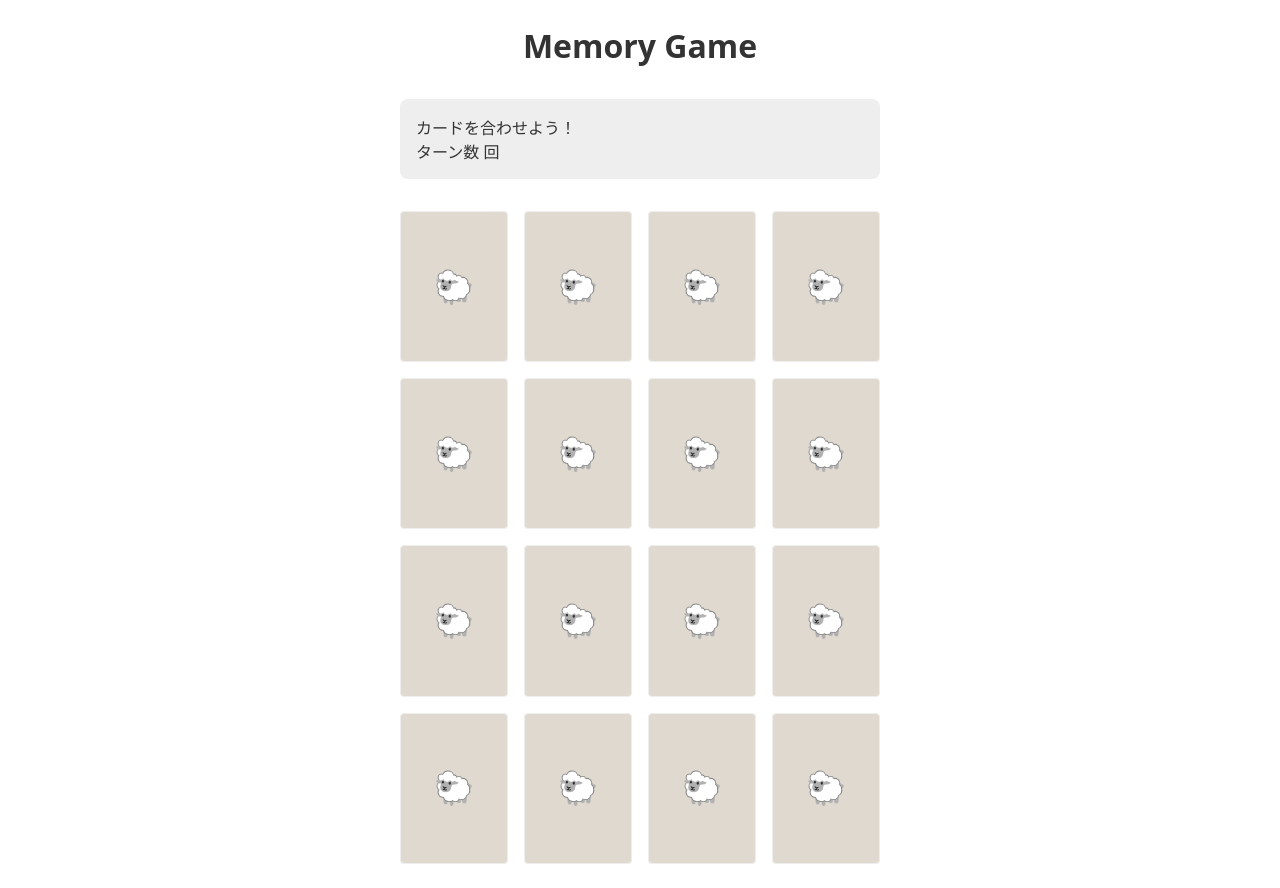
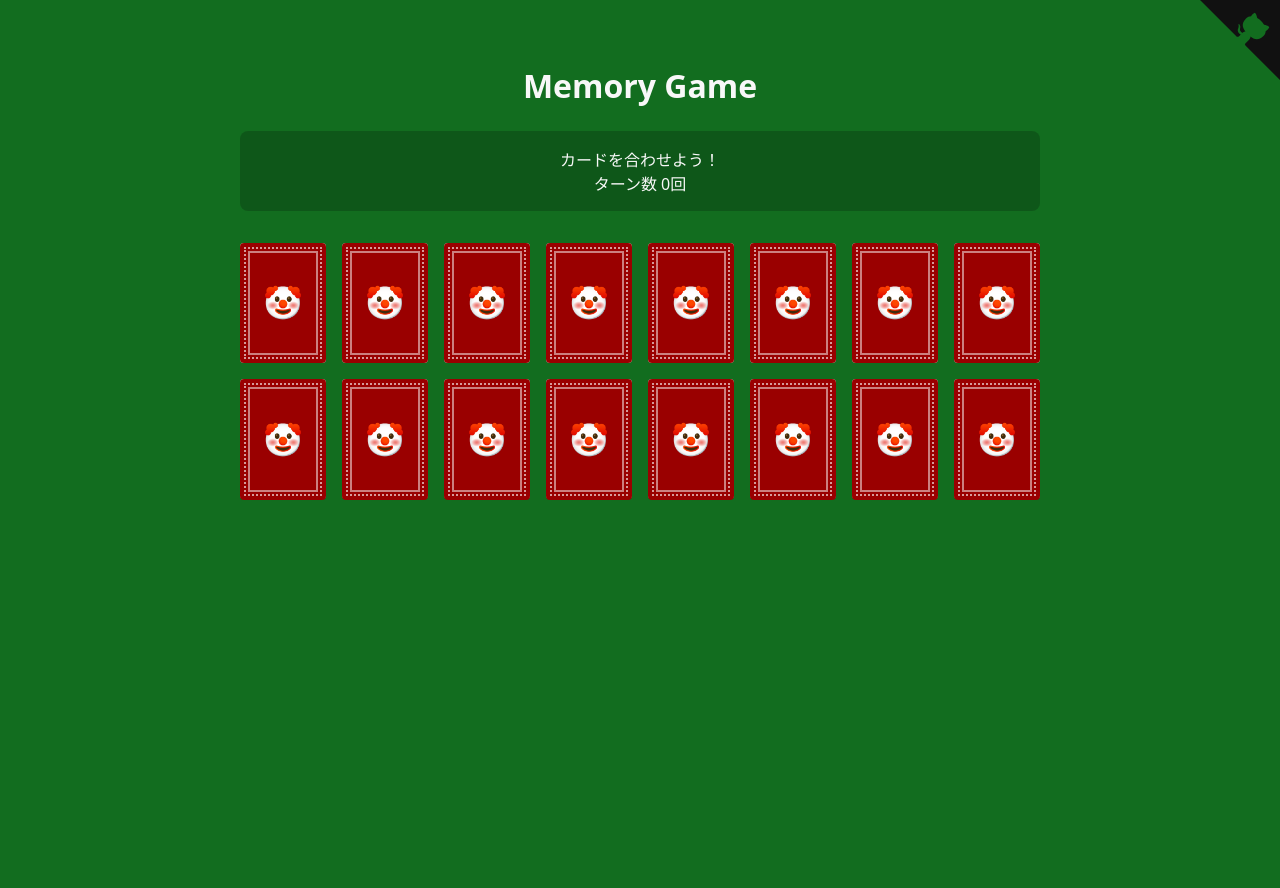
Before and after one commit to pss-aileen/practice-typescript-memory-game, a website built with Vite: page index.html in a window 1280 px wide. After the commit the page ends 800 px from the top, so only its background shows below. Built offline with nearby package versions, Linux system fonts and the light colour scheme; a web font is replaced by a local one.

Commit message:
:bee: fix: update UI #24 (#27)

```diff
--- a/index.html
+++ b/index.html
@@ -6,34 +6,71 @@
   <link rel="icon" type="image/svg+xml" href="/vite.svg" />
   <meta name="viewport" content="width=device-width, initial-scale=1.0" />
   <link rel="stylesheet" href="https://cdn.jsdelivr.net/npm/bootstrap-icons@1.11.3/font/bootstrap-icons.min.css">
-  <title>Vite + TS</title>
+  <title>Memory Game</title>
 </head>
 
 <body>
+
   <div class="wrapper">
     <h1>Memory Game</h1>
-    <!-- ツイッターに結果をシェアする機能も欲しい。何枚コースで、何ターンか -->
-    <!-- <form>
-      <label>
-        カードの枚数:
-        <input type="number" value="5">
-      </label>
-      <button>ゲームスタート</button>
-    </form> -->
 
     <div id="result">
       <div id="message">カードを合わせよう！</div>
       <dl>
         <dt>ターン数</dt>
-        <dd><span id="turn-count"></span>回</dd>
+        <dd><span id="turn-count">0</span>回</dd>
       </dl>
 
     </div>
 
     <div id="game">
     </div>
+  </div>
 
-  </div>
+  <a href="https://github.com/pss-aileen/practice-typescript-memory-game" class="github-corner"
+    aria-label="View source on GitHub"><svg width="80" height="80" viewBox="0 0 250 250"
+      style="fill:#111; color:#126d1f; position: absolute; top: 0; border: 0; right: 0;" aria-hidden="true">
+      <path d="M0,0 L115,115 L130,115 L142,142 L250,250 L250,0 Z" />
+      <path
+        d="M128.3,109.0 C113.8,99.7 119.0,89.6 119.0,89.6 C122.0,82.7 120.5,78.6 120.5,78.6 C119.2,72.0 123.4,76.3 123.4,76.3 C127.3,80.9 125.5,87.3 125.5,87.3 C122.9,97.6 130.6,101.9 134.4,103.2"
+        fill="currentColor" style="transform-origin: 130px 106px;" class="octo-arm" />
+      <path
+        d="M115.0,115.0 C114.9,115.1 118.7,116.5 119.8,115.4 L133.7,101.6 C136.9,99.2 139.9,98.4 142.2,98.6 C133.8,88.0 127.5,74.4 143.8,58.0 C148.5,53.4 154.0,51.2 159.7,51.0 C160.3,49.4 163.2,43.6 171.4,40.1 C171.4,40.1 176.1,42.5 178.8,56.2 C183.1,58.6 187.2,61.8 190.9,65.4 C194.5,69.0 197.7,73.2 200.1,77.6 C213.8,80.2 216.3,84.9 216.3,84.9 C212.7,93.1 206.9,96.0 205.4,96.6 C205.1,102.4 203.0,107.8 198.3,112.5 C181.9,128.9 168.3,122.5 157.7,114.1 C157.9,116.9 156.7,120.9 152.7,124.9 L141.0,136.5 C139.8,137.7 141.6,141.9 141.8,141.8 Z"
+        fill="currentColor" class="octo-body" />
+    </svg></a>
+  <style>
+    .github-corner:hover .octo-arm {
+      animation: octocat-wave 560ms ease-in-out
+    }
+
+    @keyframes octocat-wave {
+
+      0%,
+      100% {
+        transform: rotate(0)
+      }
+
+      20%,
+      60% {
+        transform: rotate(-25deg)
+      }
+
+      40%,
+      80% {
+        transform: rotate(10deg)
+      }
+    }
+
+    @media (max-width:500px) {
+      .github-corner:hover .octo-arm {
+        animation: none
+      }
+
+      .github-corner .octo-arm {
+        animation: octocat-wave 560ms ease-in-out
+      }
+    }
+  </style>
 
   <audio src="./src/sound/flip.mp3" id="sound-flip"></audio>
   <audio src="./src/sound/match.mp3" id="sound-match"></audio>
--- a/package.json
+++ b/package.json
@@ -9,7 +9,11 @@
     "preview": "vite preview"
   },
   "devDependencies": {
+    "@types/canvas-confetti": "^1.6.4",
     "typescript": "~5.6.2",
     "vite": "^6.0.1"
+  },
+  "dependencies": {
+    "canvas-confetti": "^1.9.3"
   }
 }
--- a/src/classes/Card.ts
+++ b/src/classes/Card.ts
@@ -26,7 +26,7 @@ export class Card {
     spanSuit.classList.add('suit', 'bi', `bi-suit-${this.info.suit}-fill`);
     spanStrength.classList.add('strength');
     spanStrength.textContent = this.info.strength;
-    divCardBack.textContent = '🐑';
+    divCardBack.textContent = '🤡';
 
     divCardFront.appendChild(spanSuit);
     divCardFront.appendChild(spanStrength);
@@ -38,7 +38,6 @@ export class Card {
 
   private eventInitialize() {
     this.element.addEventListener('click', () => {
-      console.log('Hi!', this.info.suit, this.info.strength);
       new Flip(this);
     });
   }
--- a/src/classes/CardData.ts
+++ b/src/classes/CardData.ts
@@ -9,7 +9,6 @@ export class CardData {
 
   constructor() {
     this.initialize();
-    console.table(this.selectedCards);
   }
 
   initialize() {
--- a/src/classes/Flip.ts
+++ b/src/classes/Flip.ts
@@ -3,6 +3,7 @@ import { Card } from './Card';
 import { CardManager } from './CardManager';
 import { MessageManager } from './MessageManager';
 import { SoundManager } from './SoundManager';
+import confetti from 'canvas-confetti';
 
 export class Flip {
   static flipCount: number = 0;
@@ -12,7 +13,6 @@ export class Flip {
 
   constructor(cardInstance: Card) {
     this.cardInstance = cardInstance;
-    console.log(cardInstance);
     this.initialize();
   }
 
@@ -27,7 +27,6 @@ export class Flip {
     } else if (this.order === 'second') {
       this.updateSecondInstance();
       this.updateIsSame();
-      console.table(Flip.turns[Flip.turns.length - 1]);
     }
   }
 
@@ -70,15 +69,17 @@ export class Flip {
         if (cardsNotMatched.length === 0) {
           SoundManager.playFinishSound();
           MessageManager.renderMessage('おめでとうございます！全部揃いました！');
+          confetti({
+            particleCount: 200,
+            spread: 100,
+            origin: { y: 0.8 },
+          });
         }
       } else {
-        SoundManager.playNotMatchSound();
         CardManager.allBeDesabledByStyle();
-        console.log('間違いです');
         setTimeout(() => {
-          // TODO: ここの型をどうにかしたい
-          turn.firstInstance?.unfliped();
-          turn.secondInstance?.unfliped();
+          turn.firstInstance && turn.firstInstance.unfliped();
+          turn.secondInstance && turn.secondInstance.unfliped();
           CardManager.allBeActiveByStyle();
         }, 800);
       }
--- a/src/main_bk.ts
+++ /dev/null
@@ -1,5 +0,0 @@
-import { GameManager } from './classes_bk/GameManager';
-import './style.css';
-
-const game = new GameManager('game');
-game.initialize();
--- a/src/style.css
+++ b/src/style.css
@@ -6,24 +6,37 @@
 }
 
 body {
-  padding: 24px;
-  color: #333;
+  padding: 64px 16px;
+  /* color: #333; */
+  color: #f8f8f8;
+  /* background: #f8f8f8; */
   font-family: system-ui, -apple-system, BlinkMacSystemFont, 'Segoe UI', Roboto, Oxygen, Ubuntu, Cantarell, 'Open Sans', 'Helvetica Neue', sans-serif;
+
+  background-color: #126d1f;
+  background-image: radial-gradient(#90d0aa 0.45px, transparent 0.45px), radial-gradient(#90d0aa 0.45px, #126d1f 0.45px);
+  background-size: 18px 18px;
+  background-position: 0 0, 9px 9px;
 }
 
 .wrapper {
+  width: 100%;
   max-width: 480px;
   margin: 0 auto;
+
+  @media (width >= 768px) {
+    max-width: 800px;
+  }
 
   h1 {
     text-align: center;
   }
 
   #result {
-    margin-top: 32px;
-    background: #eee;
+    margin-top: 24px;
+    background: rgb(0 0 0 / 0.2);
     padding: 16px;
     border-radius: 8px;
+    text-align: center;
     #message {
     }
 
@@ -43,8 +56,12 @@ body {
   #game {
     margin-top: 32px;
     display: grid;
-    grid-template-columns: repeat(4, 1fr); /* 4列を指定 */
-    gap: 16px; /* 各要素の間にスペースを追加 */
+    grid-template-columns: repeat(4, 1fr);
+    gap: 16px;
+
+    @media (width >= 768px) {
+      grid-template-columns: repeat(8, 1fr);
+    }
 
     button {
       padding: 0;
@@ -54,13 +71,13 @@ body {
       aspect-ratio: 1/1.4;
       background: transparent;
       user-select: none;
+      color: #333;
 
       .card-front {
         aspect-ratio: 1/1.4;
         width: 100%;
         height: 100%;
-        background: #fff;
-        border: 1px solid #eee;
+        background: #f8f8f8;
         border-radius: 4px;
         overflow: hidden;
         display: flex;
@@ -103,14 +120,14 @@ body {
       }
 
       .card-back {
-        border: 1px solid #eee;
         border-radius: 4px;
         aspect-ratio: 1/1.4;
         display: flex;
         width: 100%;
         height: 100%;
-        background: #e0d9d0;
-        color: #fff;
+        background: #9a0000;
+        outline: 2px dotted rgba(255 255 255 / 0.6);
+        outline-offset: -6px;
         font-size: 32px;
         position: absolute;
         align-items: center;
@@ -118,13 +135,24 @@ body {
         top: 0;
         left: 0;
         transition: all 0.3s;
-        /* transform: rotateY(); */
         border-radius: 4px;
         z-index: 1;
         transform: rotateY(0deg);
         font-family: 'Noto Color Emoji', sans-serif;
         font-weight: 400;
         font-style: normal;
+        position: relative;
+
+        &::before {
+          content: '';
+          width: 100%;
+          height: 100%;
+          position: absolute;
+          top: 0;
+          left: 0;
+          outline: 2px solid rgba(255 255 255 / 0.5);
+          outline-offset: -10px;
+        }
       }
     }
 
@@ -133,7 +161,6 @@ body {
     }
 
     button:disabled {
-      color: inherit;
       cursor: default;
 
       .card-front {
```
Also changed, not shown: 3 other files.
